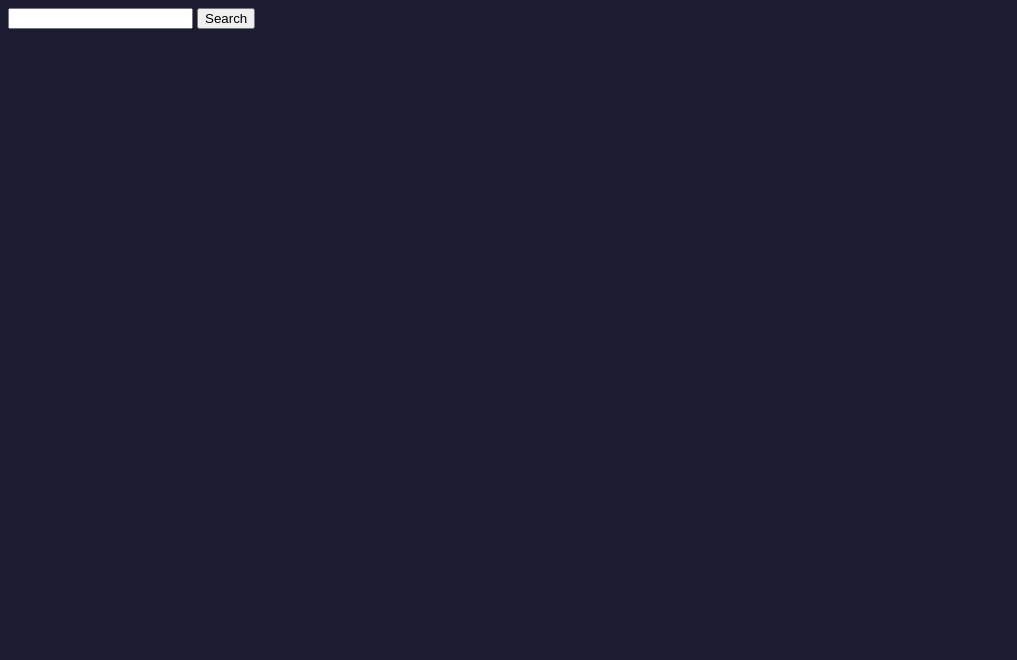
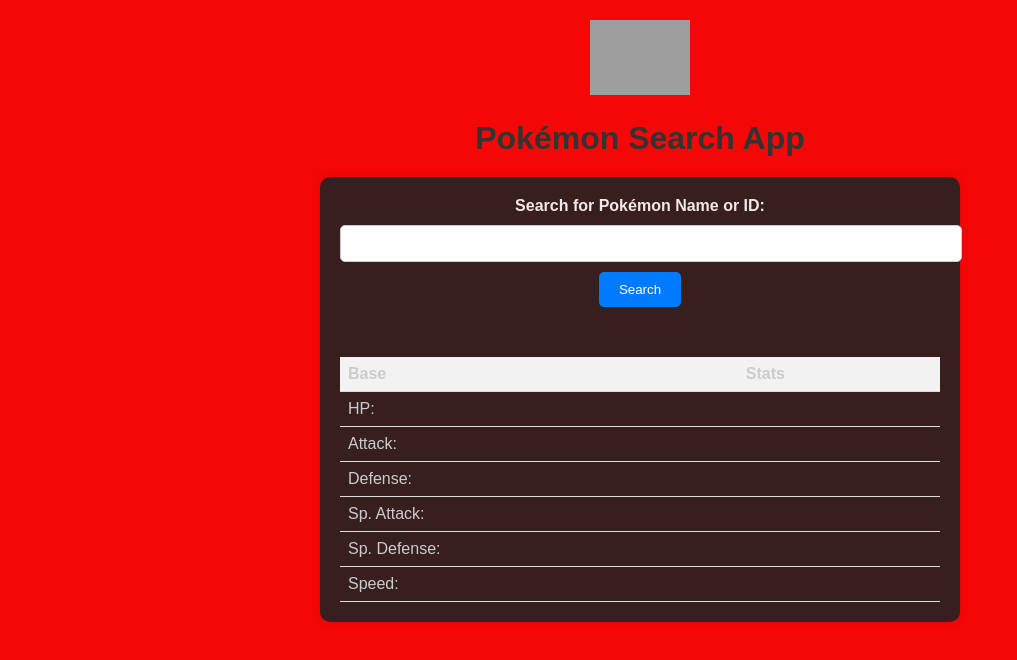
Before and after one commit to aldohu/PokemonSearchAppFCC, a plain HTML site: page index.html in a window 1280 px wide. Shown: the whole page, without its empty margins (0-1017 px from the left). Drawn offline with Linux system fonts and the light colour scheme; grey boxes are pictures that could not be loaded.

Commit message:
added styling

```diff
--- a/index.html
+++ b/index.html
@@ -3,34 +3,100 @@
 	<head>
 		<meta charset="UTF-8" />
 		<meta
+			http-equiv="X-UA-Compatible"
+			content="IE=edge"
+		/>
+		<meta
 			name="viewport"
 			content="width=device-width, initial-scale=1.0"
 		/>
-		<title>Document</title>
+		<link
+			rel="icon"
+			type="image/png"
+			href="https://cdn.freecodecamp.org/universal/favicons/favicon.ico"
+		/>
+		<title>Pokémon Search App</title>
 		<link
 			rel="stylesheet"
 			href="styles.css"
 		/>
 	</head>
 	<body>
+		<main>
+			<img
+				class="freecodecamp-logo"
+				src="https://cdn.freecodecamp.org/platform/universal/fcc_primary.svg"
+				alt="freeCodeCamp Logo"
+			/>
+			<h1>Pokémon Search App</h1>
+			<div class="container">
+				<form
+					role="search"
+					id="search-form"
+				>
+					<label for="search-input">Search for Pokémon Name or ID:</label>
 					<input
 						type="text"
+						name="pokemon"
 						id="search-input"
+						required
 					/>
 					<button id="search-button">Search</button>
-		<div id="pokemon-name"></div>
-		<div id="pokemon-id"></div>
-		<div id="weight"></div>
-		<div id="height"></div>
+				</form>
+				<div class="output">
+					<div class="top-container">
+						<div class="name-and-id">
+							<span id="pokemon-name"></span>
+							<span id="pokemon-id"></span>
+						</div>
+						<div class="size">
+							<span id="weight"></span>
+							<span id="height"></span>
+						</div>
+						<div
+							id="sprite-container"
+							class="sprite-container"
+						></div>
 						<div id="types"></div>
-		<div id="hp"></div>
-		<div id="attack"></div>
-		<div id="defense"></div>
-		<div id="special-attack"></div>
-		<div id="special-defense"></div>
-		<div id="speed"></div>
-		<div id="search-input"></div>
-
-		<script src="script.js"></script>
+					</div>
+					<div class="bottom-container">
+						<table>
+							<tr>
+								<th>Base</th>
+								<th>Stats</th>
+							</tr>
+							<tr>
+								<td>HP:</td>
+								<td id="hp"></td>
+							</tr>
+							<tr>
+								<td>Attack:</td>
+								<td id="attack"></td>
+							</tr>
+							<tr>
+								<td>Defense:</td>
+								<td id="defense"></td>
+							</tr>
+							<tr>
+								<td>Sp. Attack:</td>
+								<td id="special-attack"></td>
+							</tr>
+							<tr>
+								<td>Sp. Defense:</td>
+								<td id="special-defense"></td>
+							</tr>
+							<tr>
+								<td>Speed:</td>
+								<td
+									id="speed"
+									class="speed"
+								></td>
+							</tr>
+						</table>
+					</div>
+				</div>
+			</div>
+			<script src="./script.js"></script>
+		</main>
 	</body>
 </html>
--- a/styles.css
+++ b/styles.css
@@ -1,3 +1,108 @@
 body {
-	background-color: #1b1b32;
+	font-family: Arial, sans-serif;
+	background-color: #f60707;
+	margin: 0;
+	padding: 0;
 }
+
+main {
+	text-align: center;
+	padding: 20px;
+}
+th,
+td {
+	color: #ccc;
+}
+.freecodecamp-logo {
+	width: 100px;
+	height: auto;
+}
+
+h1 {
+	margin-bottom: 20px;
+	color: #333;
+}
+
+.container {
+	max-width: 600px;
+	margin: 0 auto;
+	background-color: hsl(0, 28%, 17%);
+	padding: 20px;
+	border-radius: 10px;
+	box-shadow: 0 0 10px rgba(0, 0, 0, 0.1);
+}
+
+form {
+	margin-bottom: 20px;
+}
+
+label {
+	display: block;
+	margin-bottom: 10px;
+	font-weight: bold;
+	color: #f3e7e7;
+}
+
+input[type='text'] {
+	width: 100%;
+	padding: 10px;
+	margin-bottom: 10px;
+	border: 1px solid #ccc;
+	border-radius: 5px;
+}
+
+button {
+	padding: 10px 20px;
+	background-color: #007bff;
+	color: #fff;
+	border: none;
+	border-radius: 5px;
+	cursor: pointer;
+}
+
+.output {
+	margin-top: 20px;
+}
+
+.name-and-id {
+	display: flex;
+	justify-content: space-between;
+	margin-bottom: 10px;
+}
+
+.size {
+	display: flex;
+	justify-content: space-between;
+	margin-bottom: 10px;
+}
+
+.sprite-container {
+	margin-bottom: 20px;
+}
+
+.sprite {
+	max-width: 100%;
+	height: auto;
+}
+
+table {
+	width: 100%;
+	border-collapse: collapse;
+}
+
+th,
+td {
+	padding: 8px;
+	text-align: left;
+	border-bottom: 1px solid #ddd;
+}
+
+th {
+	background-color: #f2f2f2;
+	color: #ccc;
+}
+
+.speed {
+	color: #007bff;
+	font-weight: bold;
+}
```
Also changed, not shown: 2 other files. Lines whose indentation alone changed are shown as unchanged.
